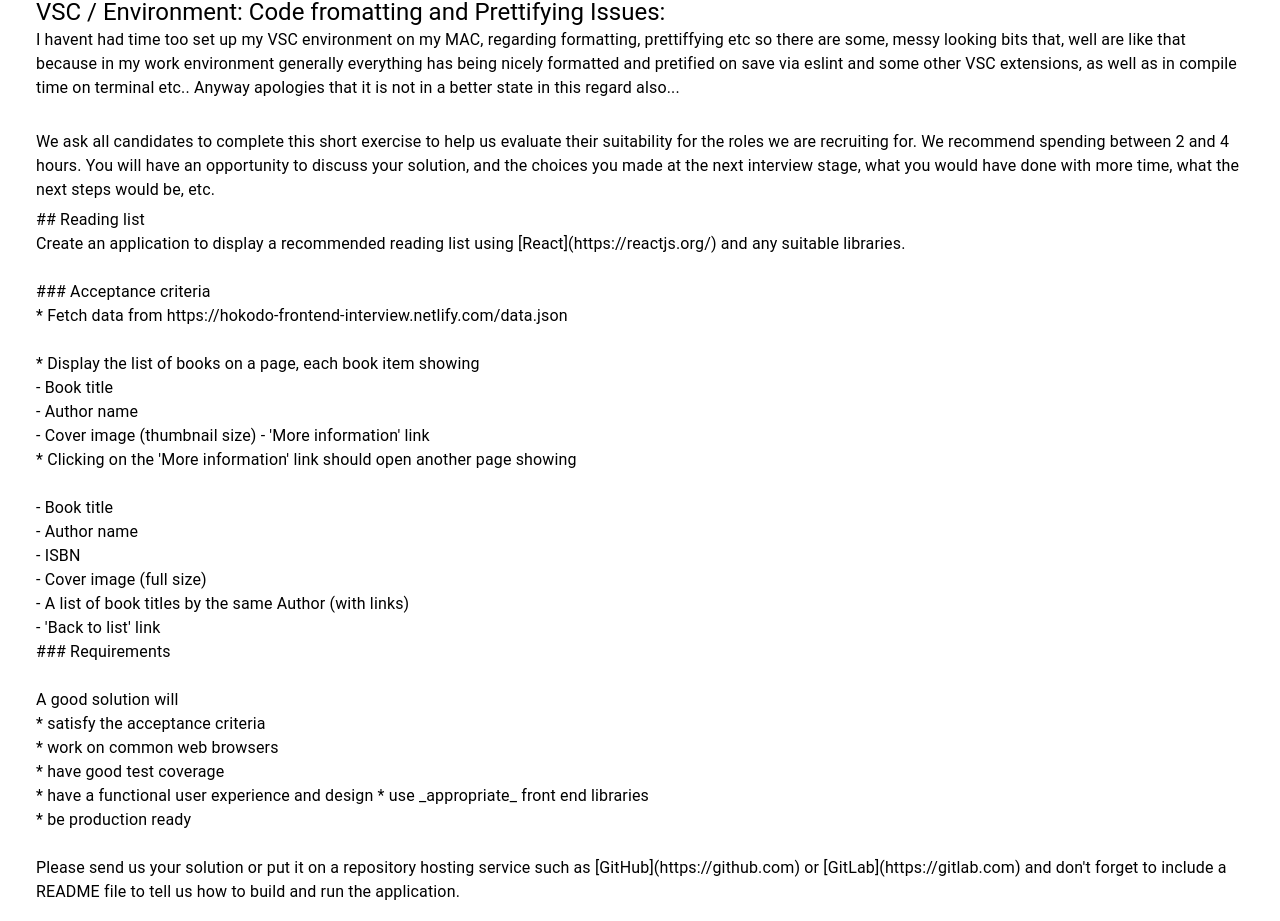
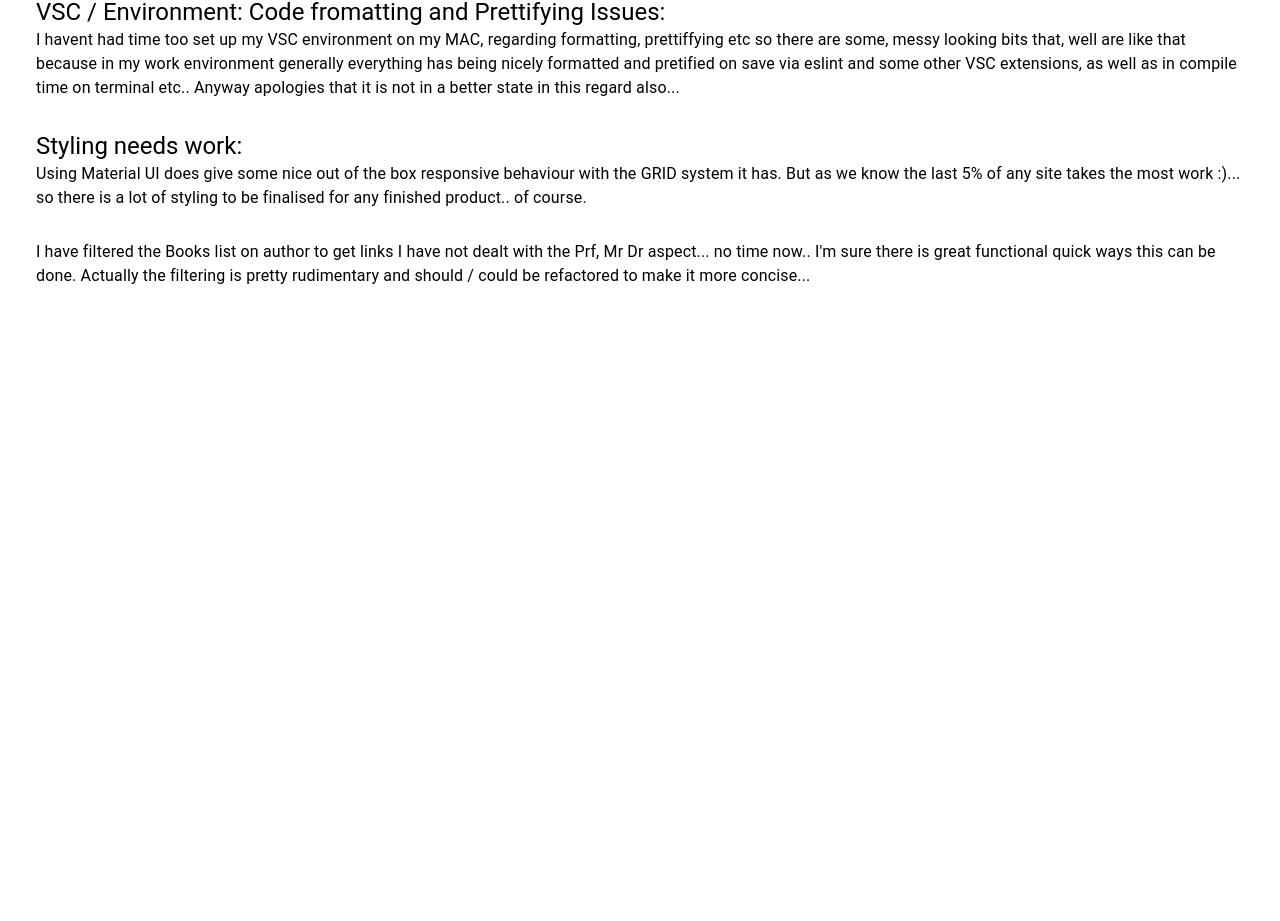
Before and after one commit to zim/reading-list-app, a React (Create React App) app: page /about in a window 1280 px wide. Shown: the part 1430-2351 px from the top of the page. After the commit the page ends 1759 px from the top, so only its background shows below. Built offline with nearby package versions, Linux system fonts and the light colour scheme.

Commit message:
Updated  README.md

```diff
--- a/src/components/About.js
+++ b/src/components/About.js
@@ -141,38 +141,12 @@ const About = (props) => {
                         I havent had time too set up my VSC environment on my MAC, regarding formatting, prettiffying etc so there are some, messy looking bits that, well are like that because in my work environment generally everything has being nicely formatted and pretified on save via eslint and some other VSC extensions, as well as in compile time on terminal etc.. Anyway apologies that it is not in a better state in this regard also...<br /><br />
                     </Typography>
 
-
+                    <Typography variant="h5" >Styling needs work:</Typography>
                     <Typography variant="body1" gutterBottom>
-                        We ask all candidates to complete this short exercise to help us evaluate their suitability for the roles we are recruiting for. We recommend spending between 2 and 4 hours. You will have an opportunity to discuss your solution, and the choices you made at the next interview stage, what you would have done with more time, what the next steps would be, etc.
+                        Using Material UI does give some nice out of the box responsive behaviour with the GRID system it has. But as we know the last 5% of any site takes the most work :)... so there is a lot of styling to be finalised for any finished product.. of course. <br /><br />
                     </Typography>
                     <Typography variant="body1" gutterBottom>
-                        ## Reading list<br />
-                        Create an application to display a recommended reading list using [React](https://reactjs.org/) and any suitable libraries.<br /><br />
-                        ### Acceptance criteria<br />
-                        * Fetch data from https://hokodo-frontend-interview.netlify.com/data.json<br /><br />
-
-                        * Display the list of books on a page, each book item showing<br />
-                        - Book title<br />
-                        - Author name<br />
-                        - Cover image (thumbnail size)
-                        - 'More information' link<br />
-
-                        * Clicking on the 'More information' link should open another page showing<br /><br />
-                        - Book title<br />
-                        - Author name<br />
-                        - ISBN<br />
-                        - Cover image (full size)<br />
-                        - A list of book titles by the same Author (with links)<br />
-                        - 'Back to list' link<br />
-
-                        ### Requirements<br /><br />
-                        A good solution will<br />
-                        * satisfy the acceptance criteria<br />
-                        * work on common web browsers<br />
-                        * have good test coverage<br />
-                        * have a functional user experience and design * use _appropriate_ front end libraries<br />
-                        * be production ready<br /><br />
-                        Please send us your solution or put it on a repository hosting service such as [GitHub](https://github.com) or [GitLab](https://gitlab.com) and don't forget to include a README file to tell us how to build and run the application.
+                        I have filtered the Books list on author to get links I have not dealt with the Prf, Mr Dr aspect... no time now.. I'm sure there is great functional quick ways this can be done. Actually the filtering is pretty rudimentary and should / could be refactored to make it more concise... <br /><br />
                     </Typography>
 
 
```
Also changed, not shown: 1 other file (tests, documents, lock files or other folders).
